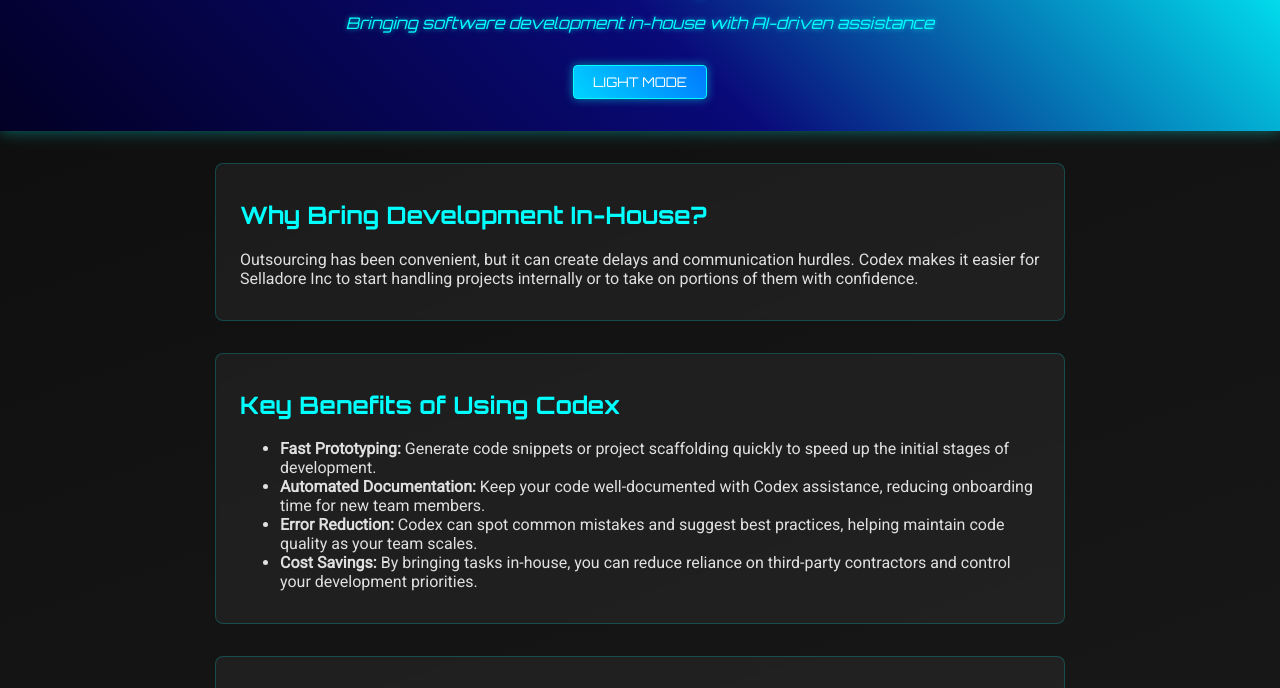
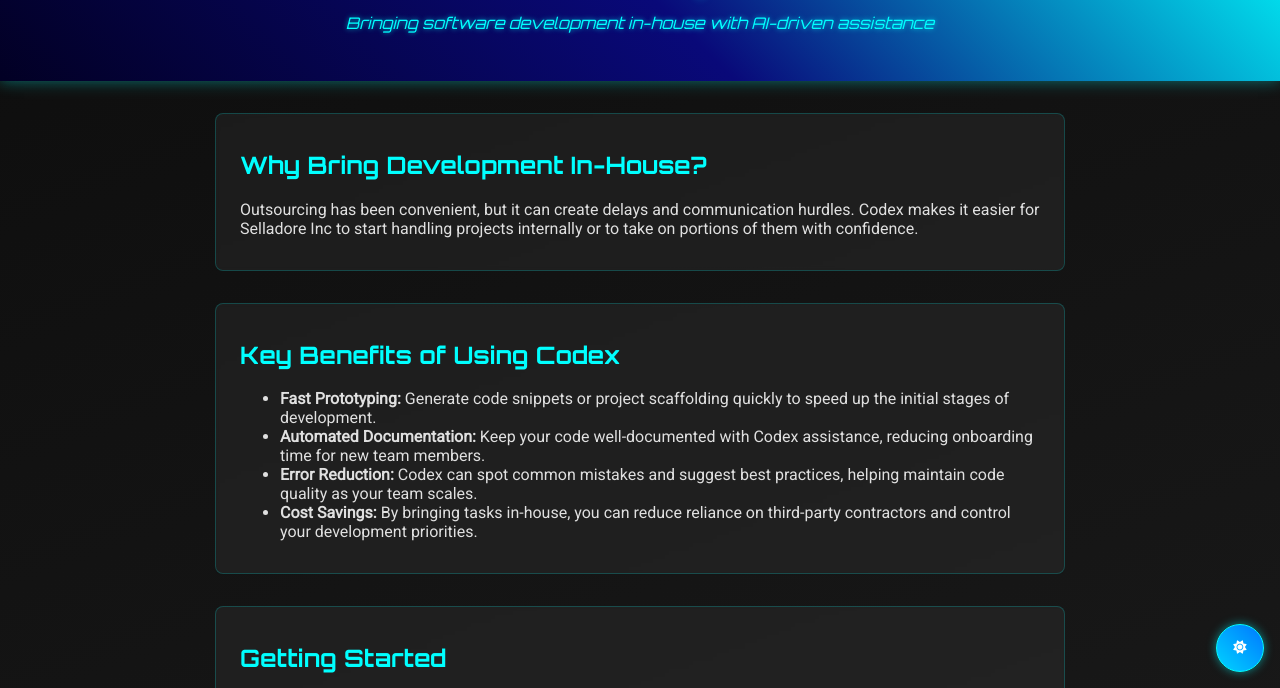
Before and after one commit to ni-coderAI/codex, a plain HTML site: page index.html in a window 1280 px wide. Shown: the part 112-800 px from the top of the page. Drawn offline with Linux system fonts and the light colour scheme.

Commit message:
Make dark mode default with floating toggle

```diff
--- a/index.html
+++ b/index.html
@@ -6,12 +6,13 @@
   <title>Selladore Inc - Codex Benefits</title>
   <link rel="stylesheet" href="style.css">
   <link href="https://fonts.googleapis.com/css2?family=Orbitron:wght@400;700&family=Roboto&display=swap" rel="stylesheet">
+  <link rel="stylesheet" href="https://cdnjs.cloudflare.com/ajax/libs/font-awesome/6.4.0/css/all.min.css">
 </head>
 <body class="dark-mode">
   <header>
     <h1>How Codex Can Help Selladore Inc</h1>
     <p class="tagline">Bringing software development in-house with AI-driven assistance</p>
-    <button id="theme-toggle" aria-label="Toggle dark mode">Switch Theme</button>
+    <button id="theme-toggle" aria-label="Switch to light mode"><i class="fas fa-sun"></i></button>
   </header>
 
   <section>
@@ -46,13 +47,22 @@
 
   <script>
     const toggle = document.getElementById('theme-toggle');
-    function updateLabel() {
-      toggle.textContent = document.body.classList.contains('dark-mode') ? 'Light Mode' : 'Dark Mode';
+    const icon = toggle.querySelector('i');
+    function updateIcon() {
+      if (document.body.classList.contains('dark-mode')) {
+        icon.classList.remove('fa-moon');
+        icon.classList.add('fa-sun');
+        toggle.setAttribute('aria-label', 'Switch to light mode');
+      } else {
+        icon.classList.remove('fa-sun');
+        icon.classList.add('fa-moon');
+        toggle.setAttribute('aria-label', 'Switch to dark mode');
+      }
     }
-    updateLabel();
+    updateIcon();
     toggle.addEventListener('click', () => {
       document.body.classList.toggle('dark-mode');
-      updateLabel();
+      updateIcon();
     });
   </script>
 </body>
--- a/style.css
+++ b/style.css
@@ -34,15 +34,19 @@ header {
 }
 
 #theme-toggle {
-  margin-top: 1rem;
-  padding: 0.5rem 1.2rem;
+  position: fixed;
+  bottom: 1rem;
+  right: 1rem;
+  width: 3rem;
+  height: 3rem;
+  display: flex;
+  align-items: center;
+  justify-content: center;
   background: linear-gradient(45deg, #00d4ff, #0077ff);
   color: #fff;
   border: 1px solid var(--accent-color);
-  border-radius: 4px;
+  border-radius: 50%;
   cursor: pointer;
-  font-family: var(--font-heading);
-  text-transform: uppercase;
   box-shadow: 0 0 10px rgba(0, 255, 255, 0.5);
   transition: background 0.3s;
 }
```
